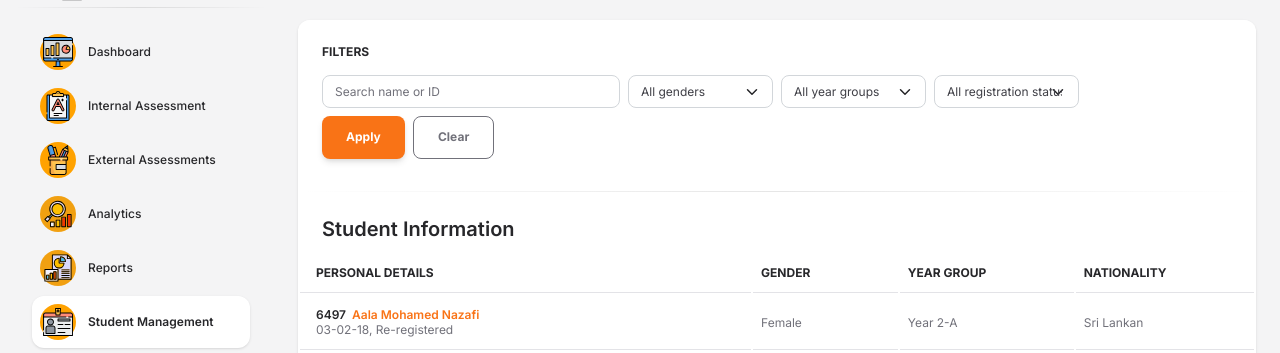
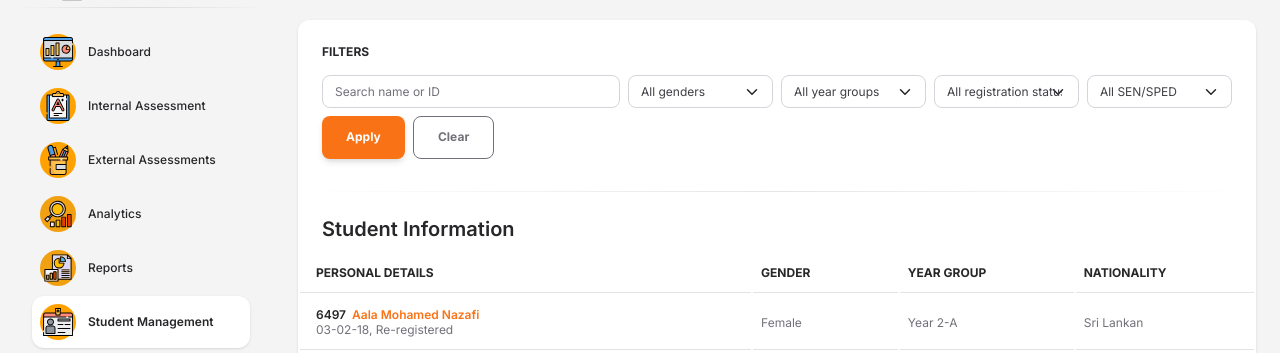
Before and after one commit to iam-awingsuma/ExamInsight, a Flask app: page /student_management in a window 1280 px wide. Shown: the part 87-440 px from the top of the page. Run offline with Flask 3, Linux system fonts and the light colour scheme; a user stored in the database is signed in; some libraries are stand-ins or nearby versions.

Commit message:
codebase refactor: added SEN/SPED filter to student management page; update template and query logic

```diff
--- a/apps/home/routes.py
+++ b/apps/home/routes.py
@@ -752,44 +752,6 @@ def display_intlexam():
         )
 
 
-# # Student Management Routes
-# @blueprint.route('/student_management', methods=['GET'])
-# def student_management():
-#     # Fetch all entries from Students table
-#     students = Students.query.order_by(Students.yrgrp, Students.forename).all()
-
-#     # Check if students table is empty
-#     students_empty = not students  # True if Students is empty
-
-#     # For filter dropdowns
-#     genders = [g[0] for g in db.session.query(Students.gender).distinct().order_by(Students.gender).all()]
-#     yrgrps   = [y[0] for y in db.session.query(Students.yrgrp).distinct().order_by(Students.yrgrp).all()]
-#     regstat  = [r[0] for r in db.session.query(Students.status).distinct().order_by(Students.status).all()]
-
-
-
-#     # If students table is empty
-#     if students_empty:
-#         return render_template(
-#             'pages/students-all.html',
-#             segment='student management',
-#             parent='studentMgt',
-#             no_data=True,
-#             students=None,
-#             msg_students='No student data available.'
-#         )
-#     else:
-#         return render_template(
-#             'pages/students-all.html',
-#             segment='student management',
-#             parent='studentMgt',
-#             no_data=False,
-#             students=students,
-#             genders=genders,
-#             yrgrps=yrgrps,
-#             regstat=regstat
-#         )
-
 # Student Management Routes
 @blueprint.route("/student_management", methods=["GET"])
 def student_management():
@@ -797,7 +759,8 @@ def student_management():
     q        = request.args.get("q", "", type=str).strip()
     gender   = request.args.get("gender", "", type=str).strip()
     yrgrp    = request.args.get("yrgrp", "", type=str).strip()
-    status   = request.args.get("status", "", type=str).strip()     # optional (regstat)
+    status   = request.args.get("status", "", type=str).strip()
+    sped     = request.args.get("sped", "", type=str).strip()
 
     # ---- Build the query incrementally ----
     query = Students.query
@@ -812,6 +775,7 @@ def student_management():
                 Students.student_id.cast(db.String).ilike(like),
             )
         )
+
     if gender:
         query = query.filter(Students.gender == gender)
 
@@ -821,6 +785,12 @@ def student_management():
     if status:
         query = query.filter(Students.status == status)
 
+    if sped:
+        if sped == "Yes":
+            query = query.filter(Students.sped != "No")
+        elif sped == "No":
+            query = query.filter(Students.sped == "No")
+
     # ---- Order & fetch ----
     students = query.order_by(Students.yrgrp, Students.forename).all()
 
@@ -828,6 +798,7 @@ def student_management():
     genders = [g[0] for g in db.session.query(Students.gender).distinct().order_by(Students.gender)]
     yrgrps  = [y[0] for y in db.session.query(Students.yrgrp).distinct().order_by(Students.yrgrp)]
     regstat = [r[0] for r in db.session.query(Students.status).distinct().order_by(Students.status)]
+    speds = ["Yes", "No"] # SEN/SPED dropdown options are fixed to two choices
 
     # ---- Flags / active chips ----
     table_is_empty   = Students.query.count() == 0           # database has no students at all
@@ -845,6 +816,7 @@ def student_management():
     if gender:   active_filters.append(("Gender", gender, build_remove_url("gender")))
     if yrgrp:    active_filters.append(("Year", yrgrp, build_remove_url("yrgrp")))
     if status:   active_filters.append(("Status", status, build_remove_url("status")))
+    if sped:     active_filters.append(("SEN/SPED", sped, build_remove_url("sped")))
 
     return render_template(
         "pages/students-all.html",
@@ -856,8 +828,9 @@ def student_management():
         genders=genders,
         yrgrps=yrgrps,
         regstat=regstat,
+        speds=speds,
         # current selections (so selects stay selected)
-        q=q, gender=gender, yrgrp=yrgrp, status=status,
+        q=q, gender=gender, yrgrp=yrgrp, status=status, sped=sped,
         # ui helpers
         filtered_is_empty=filtered_is_empty,
         active_filters=active_filters,
--- a/templates/pages/students-all.html
+++ b/templates/pages/students-all.html
@@ -36,6 +36,15 @@
                         <option value="">All registration status</option>
                         {% for r in regstat %}
                             <option value="{{ r }}" {{ 'selected' if r==status else '' }}>{{ r }}</option>
+                        {% endfor %}
+                    </select>
+                </div>
+
+                <div class="col-6 col-md-2">
+                    <select class="form-select text-xs" name="sped" id="sped" onchange="this.form.submit()">
+                        <option value="">All SEN/SPED</option>
+                        {% for s in speds %}
+                            <option value="{{ s }}" {% if sped == s %}selected{% endif %}>{{ s }}</option>
                         {% endfor %}
                     </select>
                 </div>
```
Lines whose indentation alone changed are shown as unchanged.
